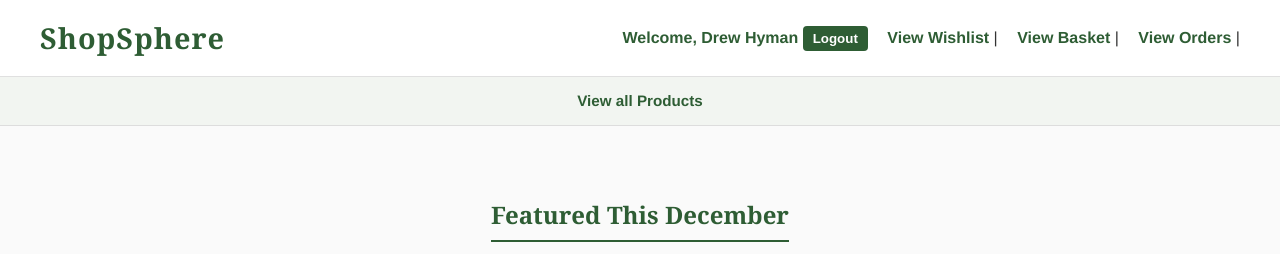
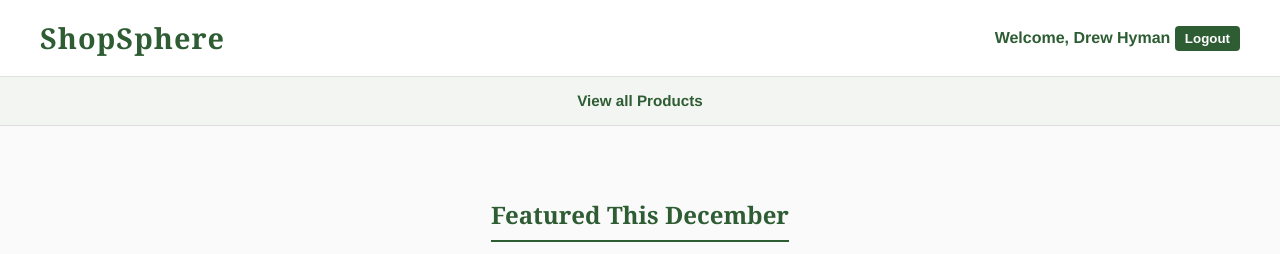
Before and after one commit to drewhy98/devops_shop, a PHP site: page /index.php in a window 1280 px wide. Shown: the top 254 px of the page. Run offline with PHP 8.4, Linux system fonts and the light colour scheme; a user stored in the database is signed in.

Commit message:
Update index.php

```diff
--- a/site/index.php
+++ b/site/index.php
@@ -226,9 +226,9 @@ session_start();
             <span>Welcome, <?php echo htmlspecialchars($_SESSION['user_name']); ?></span>
             <form method="post" action="logout.php" style="display:inline;">
                 <button type="submit" class="logout-btn">Logout</button>
-                <a href="wishlist.php">View Wishlist</a> |
-                <a href="basket.php">View Basket</a> |
-                <a href="view_orders.php">View Orders</a> |
+              <!--   <a href="wishlist.php">View Wishlist</a> |-->
+               <!--  <a href="basket.php">View Basket</a> |-->
+               <!--  <a href="view_orders.php">View Orders</a> |-->
             </form>
         <?php else: ?>
             <a href="login.php">Customer Log In</a> |
```
